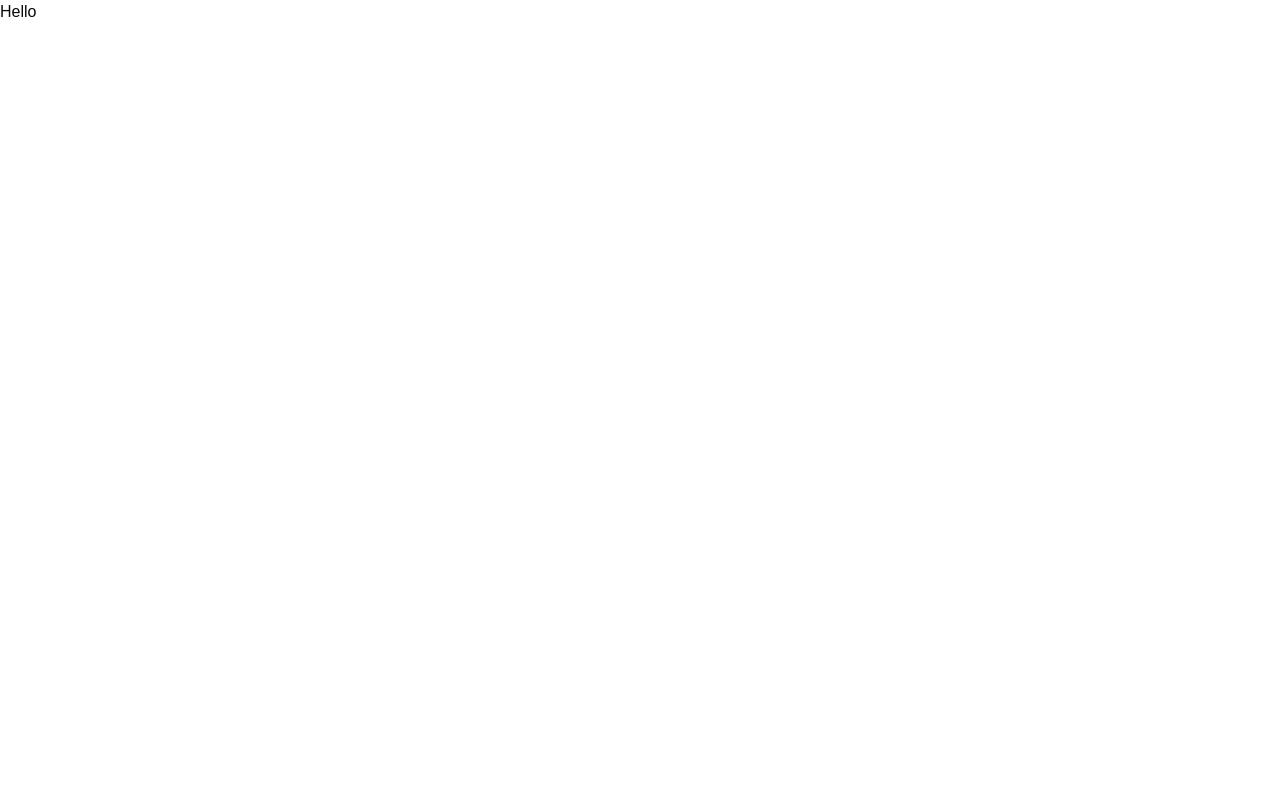
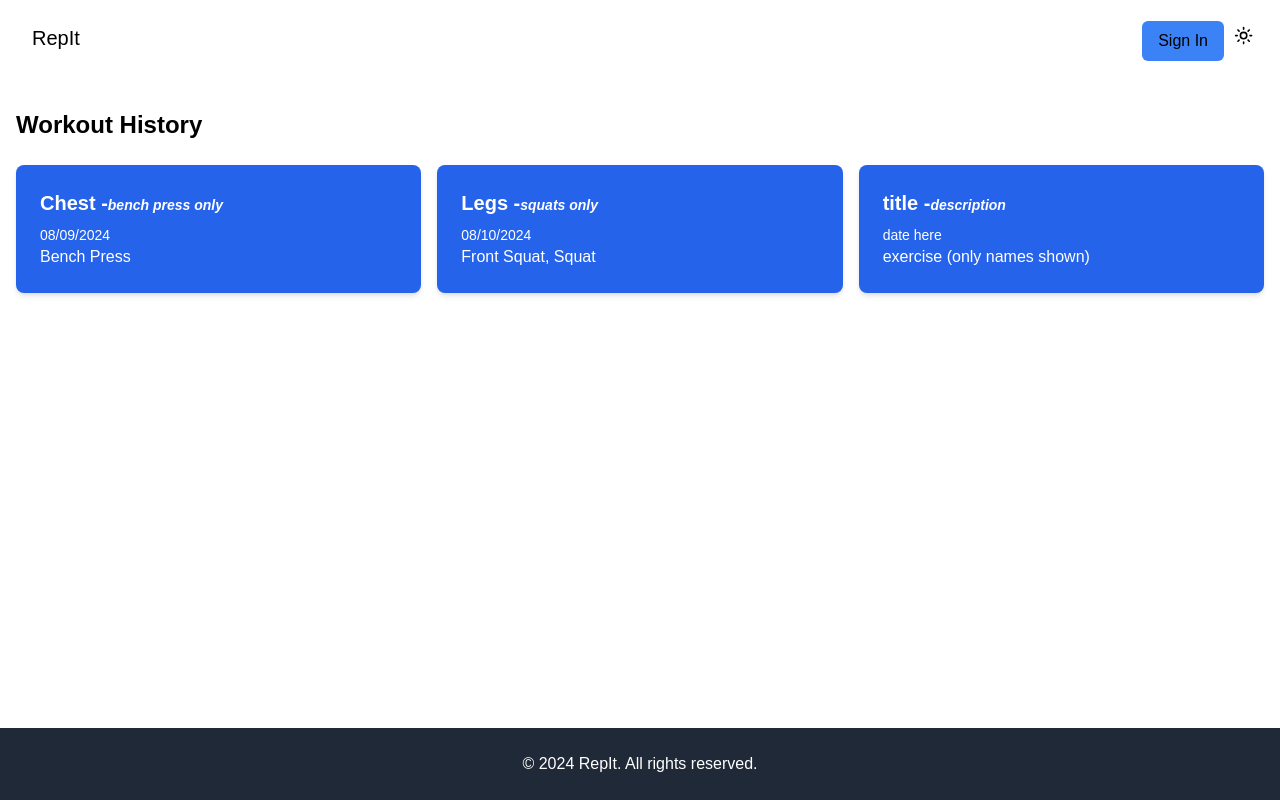
Before and after one commit to Miguel61823/RepIt, a Next.js app in the folder GymerApp/: page /dashboard in a window 1280 px wide. Built offline with nearby package versions, Linux system fonts and the light colour scheme; no server answers.

Commit message:
Super basic history UI (for testing)

```diff
--- /dev/null
+++ b/GymerApp/src/app/dashboard/_components/fitness.tsx
@@ -0,0 +1,7 @@
+export default function FitnessBoard() {
+  return (
+    <div>
+    Fitness
+    </div>
+  );
+};
--- /dev/null
+++ b/GymerApp/src/app/dashboard/_components/history.tsx
@@ -0,0 +1,117 @@
+import { db } from "@/drizzle/db";
+import { auth } from "@clerk/nextjs/server";
+import React from "react";
+
+export interface Workout {
+  id: number,
+  title: string,
+  description: string,
+  date_completed: string,
+  exercises: Exercise[]
+};
+export interface Exercise {
+  e_id: number,
+  name: string,
+  sets: number,
+  reps: number,
+  weight: number
+}
+
+const WorkoutCard: React.FC<Workout> = ({
+  id,
+  title,
+  description,
+  date_completed,
+  exercises
+}) => {
+  return (
+    <section id="workout-card"
+             className="hover:bg-blue-700 bg-blue-600 text-white p-6 rounded-lg shadow-md"
+    >
+      <h3 className="text-xl font-bold mb-2">
+        {title} -
+        <span className="text-sm italic">
+          {description}
+        </span>
+      </h3>
+      <div className="text-sm">{date_completed}</div>
+      <div className="">
+        {exercises.reduce((prev, curr) => prev + ", " + curr.name, "").substring(2)}
+      </div>
+    </section>
+  );
+};
+
+export default async function HistoryList() {
+  const { userId } = auth();
+
+  // ----- data from db, default order by most recent date
+  // const { workouts } = await db.query.WorkoutTable.findMany({
+  //   where: ({ id }, { eq } => eq(clerk_user_id, userId))
+  //   orderby: ()
+  // });
+
+  // testing cards
+  const workouts: Workout[] = [
+    {id: 1,
+      title: "Chest",
+      description: "bench press only",
+      date_completed: "08/09/2024",
+      exercises: [{
+        e_id: 1,
+        name: "Bench Press",
+        sets: 5,
+        reps: 5,
+        weight: 225
+      }]
+    },
+    {id: 2,
+      title: "Legs",
+      description: "squats only",
+      date_completed: "08/10/2024",
+      exercises: [{
+        e_id: 2,
+        name: "Front Squat",
+        sets: 3,
+        reps: 5,
+        weight: 320
+      },
+      {
+        e_id: 3,
+        name: "Squat",
+        sets: 3,
+        reps: 5,
+        weight: 495
+      }]
+    },
+    {id: 3,
+      title: "title",
+      description: "description",
+      date_completed: "date here",
+      exercises: [{
+        e_id: 4,
+        name: "exercise (only names shown)",
+        sets: 3,
+        reps: 5,
+        weight: 320
+      }]
+    }
+  ];
+
+  return (
+    <section id="history">
+      <h3 className="text-2xl font-bold mb-6">Workout History</h3>
+      <div className="grid gap-4 md:grid-cols-3">
+        {workouts.map(workout => (
+          <WorkoutCard key={workout.id}
+          id={workout.id}
+          title={workout.title}
+          description={workout.description}
+          date_completed={workout.date_completed}
+          exercises={workout.exercises}
+          />
+        ))}
+      </div>
+    </section>
+  );
+};
--- a/GymerApp/src/app/dashboard/page.tsx
+++ b/GymerApp/src/app/dashboard/page.tsx
@@ -1,9 +1,26 @@
-const Dashboard = () => {
+// "use client"
+import React from 'react';
+import Topbar from '../_components/TopBar';
+import Footer from '../_components/Footer';
+import { Button } from '@/components/ui/button';
+import Features from '../_components/Features';
+import Link from 'next/link';
+
+import Board from './_components/fitness';
+import HistoryList from './_components/history';
+
+
+
+export default function Dashboard() {
   return (
-    <div>
-      Hello
+    <div className="flex flex-col dark:bg-black  bg-white min-h-screen  dark:text-white text-black">
+      <Topbar/>
+      <main className="container flex-grow mx-auto mt-8 px-4">
+
+
+        <HistoryList/>
+      </main>
+      <Footer/>
     </div>
    );
 }
-
-export default Dashboard;
```
